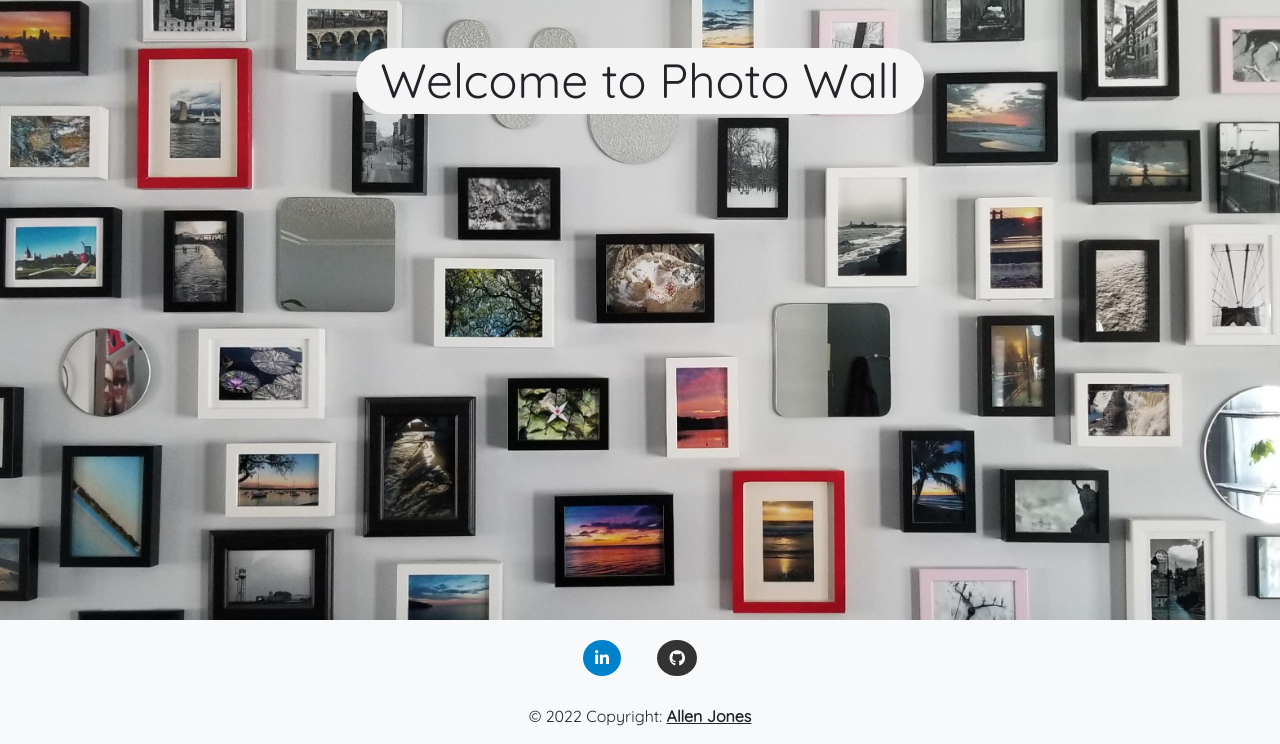
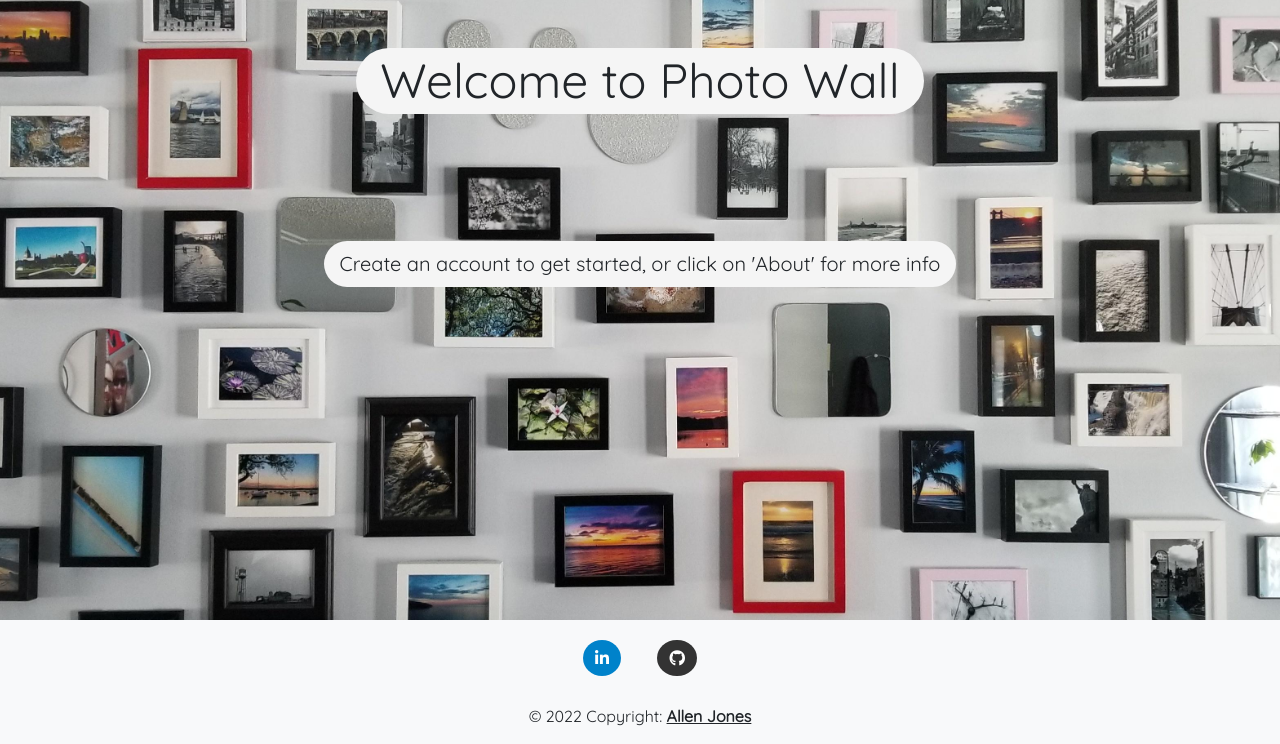
Before and after one commit to mint85/photo-wall, a Django app: page / in a window 1280 px wide. Shown: the part 56-800 px from the top of the page. Run offline with Django 4.2, Linux system fonts and the light colour scheme; some libraries are stand-ins or nearby versions.

Commit message:
adds welcome message to home page, and sytling to center

```diff
--- a/main_app/static/css/style.css
+++ b/main_app/static/css/style.css
@@ -42,6 +42,14 @@
 }
 
 #home-heading {
+    width: fit-content;
+    background-color: whitesmoke;
+}
+#home-position {
+    height: 300px;
+}
+
+#home-content {
     width: fit-content;
     background-color: whitesmoke;
 }
--- a/main_app/templates/home.html
+++ b/main_app/templates/home.html
@@ -6,8 +6,14 @@
         <div class="row mt-5 justify-content-center">
             <h1 class="display-5 rounded-pill px-4 py-1" id="home-heading">Welcome to Photo Wall</h1>
         </div>
-        <div class="row">
-
+    </div>
+    <div class="container">
+        <div class="row justify-content-center align-items-center row-cols-auto" id="home-position">
+            <div class="col">
+                <p class="fs-5 text-center rounded-pill px-3 py-2" id="home-content">
+                    Create an account to get started, or click on 'About' for more info
+                </p>
+            </div>
         </div>
     </div>
 
```
